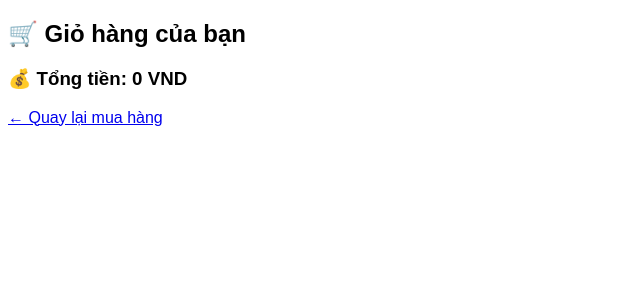
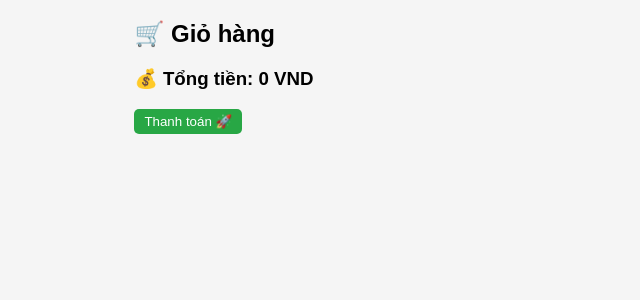
Before and after one commit to tin1511/shopee-clone, a Django app: page /cart/ in a window 1280 px wide. Shown: the top 300 px of the page, without its empty margins (0-640 px from the left). Run offline with Django 5.2, Linux system fonts and the light colour scheme; a user stored in the database is signed in; data comes from the database, SQL or seed files in the repository.

Commit message:
Update cart.html

```diff
--- a/templates/cart.html
+++ b/templates/cart.html
@@ -2,55 +2,89 @@
 <html>
 <head>
 <title>Giỏ hàng</title>
+
 <style>
-        body { font-family: Arial; }
+body {
+    font-family: Arial;
+    background: #f5f5f5;
+}
+
+.container {
+    width: 80%;
+    margin: auto;
+}
+
 .card {
-            background: #f5f5f5;
+    background: white;
     padding: 15px;
-            margin: 10px;
+    margin: 10px 0;
     border-radius: 10px;
+    display: flex;
+    justify-content: space-between;
+    align-items: center;
 }
-        button {
+
+.btn {
     padding: 5px 10px;
-            margin: 2px;
     border: none;
     cursor: pointer;
     border-radius: 5px;
 }
-        .btn-add { background: green; color: white; }
-        .btn-sub { background: orange; color: white; }
-        .btn-del { background: red; color: white; }
+
+.green { background: #28a745; color: white; }
+.orange { background: #ffc107; }
+.red { background: #dc3545; color: white; }
+
+.qty {
+    display: flex;
+    align-items: center;
+    gap: 5px;
+}
 </style>
+
+<script>
+function update(url){
+    fetch(url)
+    .then(() => location.reload())
+}
+</script>
+
 </head>
+
 <body>
 
-<h2>🛒 Giỏ hàng của bạn</h2>
+<div class="container">
+
+<h2>🛒 Giỏ hàng</h2>
 
 {% for item in cart_items %}
 <div class="card">
+
+    <div>
         <h4>{{ item.product.name }}</h4>
-    <p>Giá: {{ item.product.price }} VND</p>
+        <p>{{ item.product.price }} VND</p>
+    </div>
 
-    <p>
-        SL: {{ item.quantity }}
-        <a href="{% url 'increase' item.id %}">
-            <button class="btn-add">+</button>
-        </a>
-        <a href="{% url 'decrease' item.id %}">
-            <button class="btn-sub">-</button>
-        </a>
-    </p>
+    <div class="qty">
+        <button class="btn orange" onclick="update('/cart/decrease/{{item.id}}/')">-</button>
+        <b>{{ item.quantity }}</b>
+        <button class="btn green" onclick="update('/cart/increase/{{item.id}}/')">+</button>
+    </div>
 
-    <a href="{% url 'remove' item.id %}"
-       onclick="return confirm('Xoá sản phẩm này?')">
-        <button class="btn-del">❌ Xoá</button>
-    </a>
+    <div>
+        <button class="btn red" onclick="update('/cart/remove/{{item.id}}/')">Xoá</button>
+    </div>
+
 </div>
 {% endfor %}
 
 <h3>💰 Tổng tiền: {{ total }} VND</h3>
 
-<a href="/">← Quay lại mua hàng</a>
+<button class="btn green" onclick="location.href='/checkout/'">
+    Thanh toán 🚀
+</button>
+
+</div>
 
 </body>
 </html>
```
Lines whose indentation alone changed are shown as unchanged.
